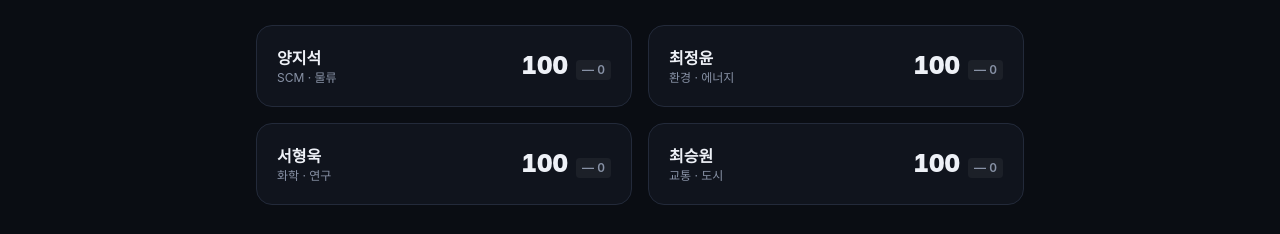
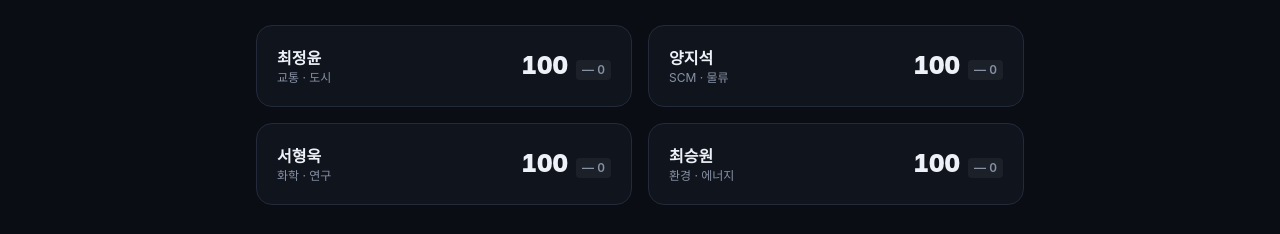
Before and after one commit to jisuk10316-tech/career-stock-price, a React (Vite) app: page / in a window 1280 px wide. Shown: the part 802-1036 px from the top of the page. Built offline with nearby package versions, Linux system fonts and the light colour scheme.

Commit message:
Reorder members and fix swapped roles
Order: 최정윤, 양지석, 서형욱, 최승원. Swap 최정윤/최승원's role
labels back (최정윤 = 교통 · 도시, 최승원 = 환경 · 에너지) — they
were assigned backwards.

```diff
--- a/src/data/members.ts
+++ b/src/data/members.ts
@@ -1,10 +1,10 @@
 import type { Member } from './types'
 
 export const members: Member[] = [
+  { id: 'jeongyun', name: '최정윤', role: '교통 · 도시' },
   { id: 'jiseok', name: '양지석', role: 'SCM · 물류' },
-  { id: 'jeongyun', name: '최정윤', role: '환경 · 에너지' },
   { id: 'hyeongwook', name: '서형욱', role: '화학 · 연구' },
-  { id: 'seungwon', name: '최승원', role: '교통 · 도시' },
+  { id: 'seungwon', name: '최승원', role: '환경 · 에너지' },
 ]
 
 export const memberById = Object.fromEntries(members.map((m) => [m.id, m])) as Record<
```
